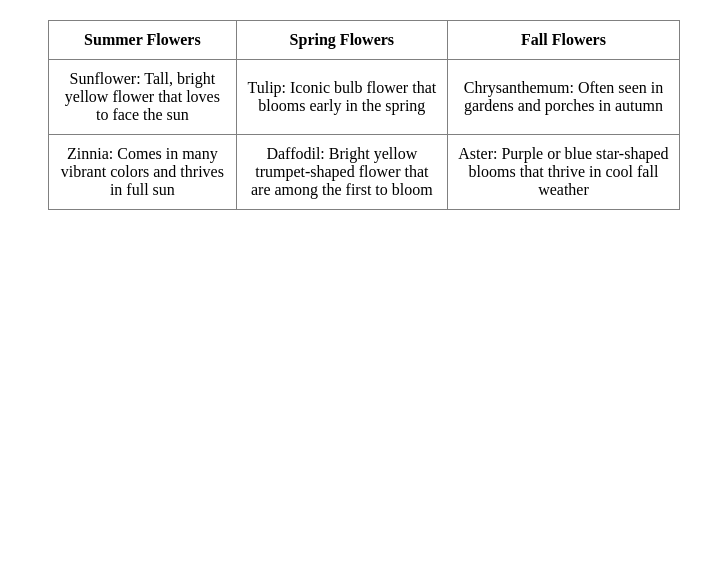
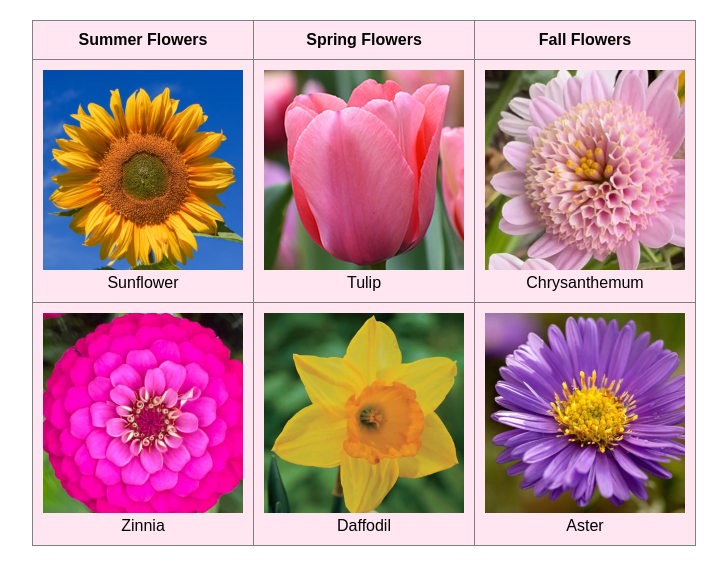
Before and after one commit to samanthanatale/samanthanatale.github.io, a plain HTML site: page css/index.html in a window 1280 px wide. Shown: the whole page, without its empty margins (276-1003 px from the left). Drawn offline with Linux system fonts and the light colour scheme.

Commit message:
Add files via upload

```diff
--- a/css/index.html
+++ b/css/index.html
@@ -6,6 +6,9 @@
     <title>Simple HTML Table</title>
 <style>
     table {
+           background-color: #ffe6f0; /* light pink background */
+            font-family: Arial, sans-serif;  }
+           table {
         width: 50%;
         border-collapse: collapse;
         margin: 20px auto;
@@ -25,14 +28,20 @@
         <td><b>Fall Flowers<b></td>
     </tr>
     <tr>
-        <td>Sunflower: Tall, bright yellow flower that loves to face the sun</td>
-        <td>Tulip: Iconic bulb flower that blooms early in the spring</td>
-        <td>Chrysanthemum: Often seen in gardens and porches in autumn</td>
+        <td><img src="sunflower.png" height="200">
+            <br><body>Sunflower</td>
+        <td><img src="tulip.png" height="200">
+            <br><body>Tulip</td></td>
+        <td><img src="ch.png" height="200">
+            <br><body>Chrysanthemum</td></td>
     </tr>
     <tr>
-        <td>Zinnia: Comes in many vibrant colors and thrives in full sun</td>
-        <td>Daffodil: Bright yellow trumpet-shaped flower that are among the first to bloom</td>
-        <td>Aster: Purple or blue star-shaped blooms that thrive in cool fall weather</td>
+        <td><img src="z.png" height="200">
+            <br><body>Zinnia</td></td>
+        <td><img src="daf.png" height="200">
+            <br><body>Daffodil</td></td>
+        <td><img src="aster.png" height="200">
+            <br><body>Aster</td></td>
     </tr>
 </table>
 
```
Also changed, not shown: css/aster.png (added), css/ch.png (added), css/daf.png (added), css/sunflower.png (added), css/tulip.png (added), css/z.png (added).
